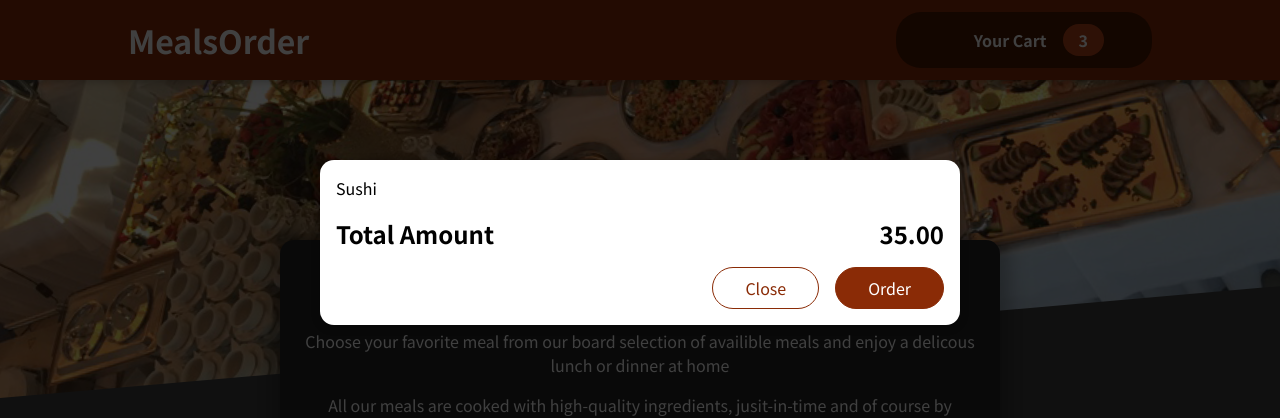
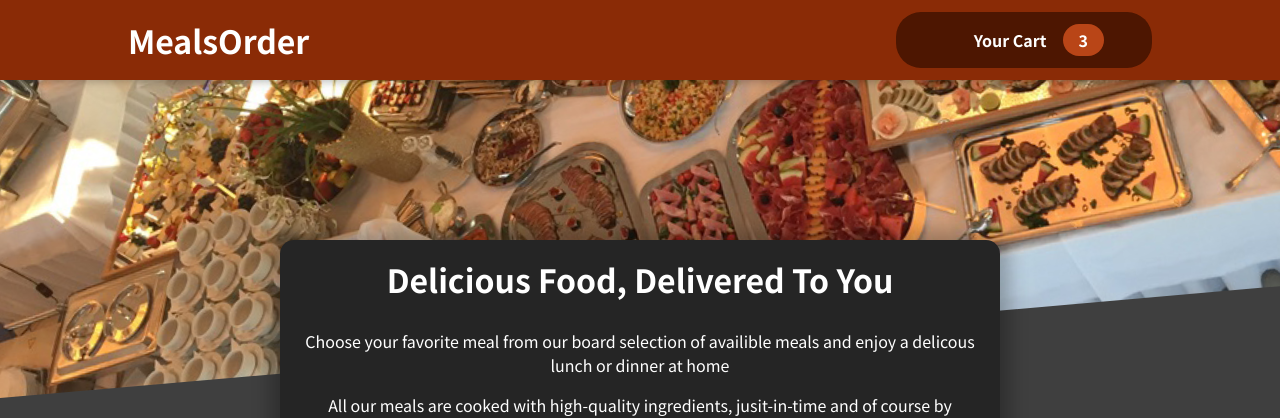
Before and after one commit to vanjaandrejic/order-app, a React (Create React App) app: page / in a window 1280 px wide. Shown: the top 418 px of the page. Built offline with nearby package versions, Linux system fonts and the light colour scheme; some icons are missing.

Commit message:
cart button state onClick

```diff
--- a/src/App.js
+++ b/src/App.js
@@ -1,13 +1,24 @@
 import React from "react";
+import { useState } from "react";
 import Header from "./components/Layout/Header";
 import Meals from "./components/Meals/Meals";
 import Cart from "./components/Cart/Cart";
 
 function App() {
+  const [cartIsShown, setCartIsShown] = useState(false);
+
+  const showCartHandler = () => {
+    setCartIsShown(true)
+  }
+
+  const hideCartHandler = () => {
+    setCartIsShown(false)
+  }
+
   return (
     <>
-      <Cart />
-      <Header />
+      {cartIsShown && <Cart onClose={hideCartHandler}/>}
+      <Header onShowCart={showCartHandler}/>
       <main>
         <Meals />
       </main>
--- a/src/components/Cart/Cart.js
+++ b/src/components/Cart/Cart.js
@@ -6,20 +6,20 @@
   const cartItems = (
     <ul className={classes['cart-items']}>
       {[{ id: "c1", name: "Sushi", amount: 2, price: 12.99 }].map((item) => (
-          <li>{item.name}</li>
+          <li key={item.id}>{item.name}</li>
         ))}
     </ul>
   );
 
   return (
-    <Modal>
+    <Modal onClose={props.onClose}>
       {cartItems}
       <div className={classes.total}>
         <span>Total Amount</span>
         <span>35.00</span>
       </div>
       <div className={classes.actions}>
-        <button className={classes['button--alt']}>Close</button>
+        <button className={classes['button--alt']} onClick={props.onClose}>Close</button>
         <button className={classes.button}>Order</button>
       </div>
     </Modal>
--- a/src/components/Layout/Header.js
+++ b/src/components/Layout/Header.js
@@ -8,7 +8,7 @@
     <>
         <header className={classes.header}>
             <h1>MealsOrder</h1>
-            <HeaderCartButton />
+            <HeaderCartButton onClick={props.onShowCart}/>
         </header>
         <div className={classes['main-image']}>
             <img src={mealsImage} alt='A table full of delicious food!' />
--- a/src/components/Layout/HeaderCartButton.js
+++ b/src/components/Layout/HeaderCartButton.js
@@ -4,7 +4,7 @@
 
 export default function HeaderCartButton(props) {
   return (
-    <button className={classes.button}>
+    <button className={classes.button} onClick={props.onClick}>
         <span className={classes.icon}>
             <CartIcon />
         </span>
--- a/src/components/UI/Modal.js
+++ b/src/components/UI/Modal.js
@@ -3,7 +3,7 @@
 import ReactDOM from "react-dom";
 
 const Backdrop = (props) => {
-  return <div className={classes.backdrop} />;
+  return <div className={classes.backdrop} onClick={props.onClose}/>;
 };
 
 const ModalOverlay = (props) => {
@@ -19,7 +19,7 @@
 export default function Modal(props) {
   return (
     <>
-      {ReactDOM.createPortal(<Backdrop />, portalElement)}
+      {ReactDOM.createPortal(<Backdrop onClose={props.onClose} />, portalElement)}
       {ReactDOM.createPortal(
         <ModalOverlay>{props.children}</ModalOverlay>,
         portalElement
```
